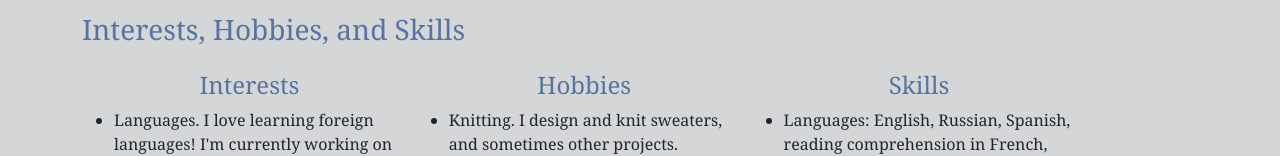
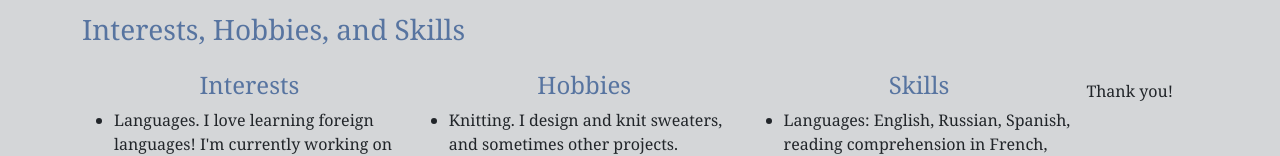
Before and after one commit to SarahAndyshak/my-portfolio, a plain HTML site: page index.html in a window 1280 px wide. Shown: the part 1335-1491 px from the top of the page. Drawn offline with Linux system fonts and the light colour scheme.

Commit message:
Added the text Thank you! to the end of the page to try to learn how to animate it, but cannot get it placed under the columns.

```diff
--- a/index.html
+++ b/index.html
@@ -90,7 +90,7 @@
       </ul>
     </p>
   </div>
-
+  <p><br> Thank you!</p>
 </div>
 </body>
 </html>
```
